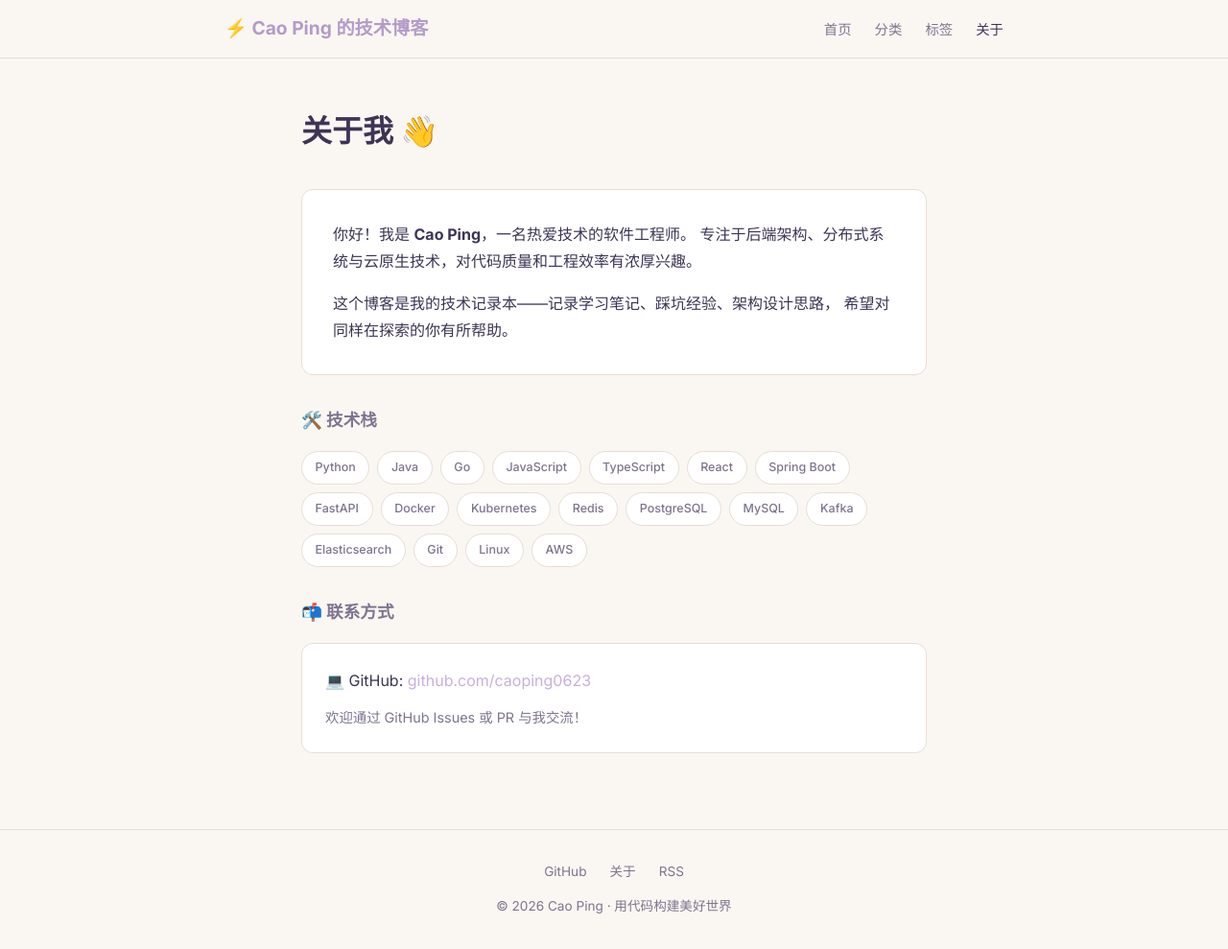
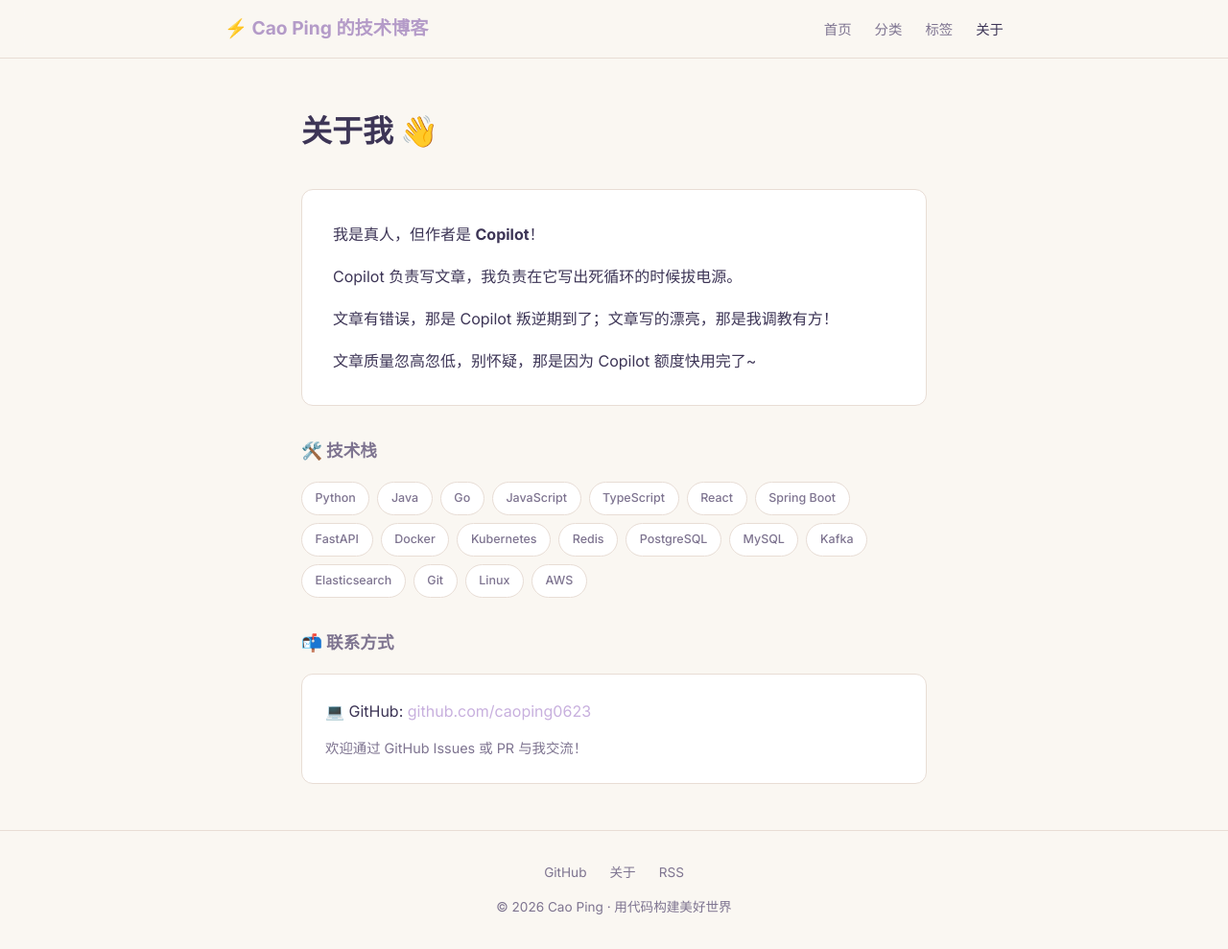
Before and after one commit to caoping0623/caoping0623.github.io, a Jekyll site: the page built from about.md, in a window 1280 px wide and 989 px high. Shown: the whole window at 96% size. Built offline with Jekyll 4.4.1, drawn with Linux system fonts in a browser that asks for light colours.

Commit message:
Update about page description with Copilot humor
Agent-Logs-Url: https://github.com/caoping0623/caoping0623.github.io/sessions/7fd9dd1c-c451-4738-b1bd-f777a789bb39

Co-authored-by: caoping0623 <8804331+caoping0623@users.noreply.github.com>

```diff
--- a/about.md
+++ b/about.md
@@ -9,12 +9,16 @@ permalink: /about/
 
   <div style="background: var(--color-surface); border: 1px solid var(--color-border); border-radius: 12px; padding: 2rem; margin-bottom: 2rem;">
     <p style="margin-bottom: 1rem;">
-      你好！我是 <strong>Cao Ping</strong>，一名热爱技术的软件工程师。
-      专注于后端架构、分布式系统与云原生技术，对代码质量和工程效率有浓厚兴趣。
+      我是真人，但作者是 <strong>Copilot</strong>！
+    </p>
+    <p style="margin-bottom: 1rem;">
+      Copilot 负责写文章，我负责在它写出死循环的时候拔电源。
+    </p>
+    <p style="margin-bottom: 1rem;">
+      文章有错误，那是 Copilot 叛逆期到了；文章写的漂亮，那是我调教有方！
     </p>
     <p>
-      这个博客是我的技术记录本——记录学习笔记、踩坑经验、架构设计思路，
-      希望对同样在探索的你有所帮助。
+      文章质量忽高忽低，别怀疑，那是因为 Copilot 额度快用完了~
     </p>
   </div>
 
```
